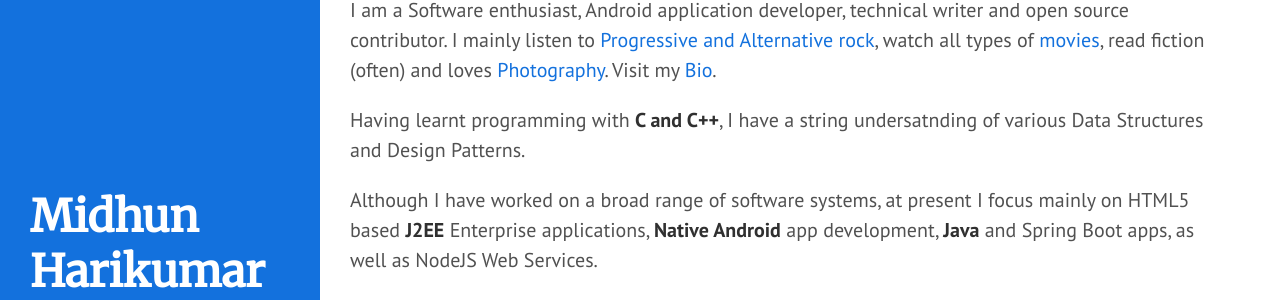
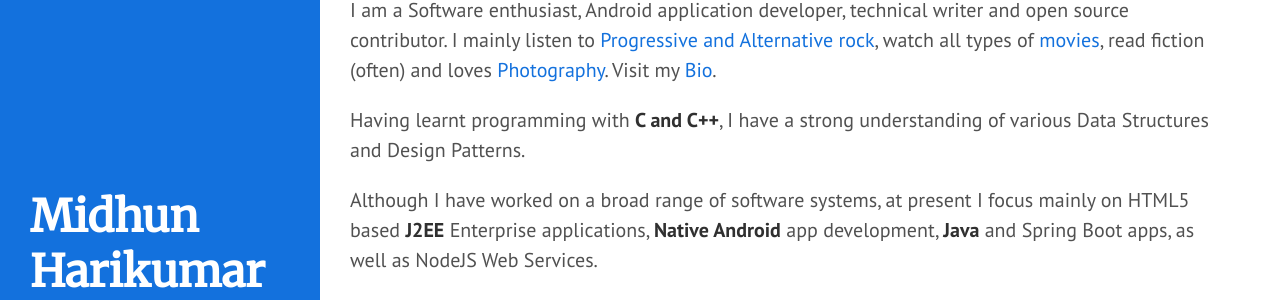
Before and after one commit to midhunhk/midhunhk.github.io, a Jekyll site: the page built from about.md, in a window 1280 px wide and 900 px high. Shown: the part 256-556 px from the top of the window. Built offline with Jekyll 4.4.1, drawn with Linux system fonts in a browser that asks for light colours.

Commit message:
Update about.md

```diff
--- a/about.md
+++ b/about.md
@@ -9,7 +9,7 @@
 
 I am a Software enthusiast, Android application developer, technical writer and open source contributor. I mainly listen to [Progressive and Alternative rock](https://open.spotify.com/user/ot6rqwy1bx1yfubp08uvx264k), watch all types of [movies](https://letterboxd.com/midhunhk/), read fiction (often) and loves [Photography](https://www.instagram.com/midhunhk). Visit my [Bio](https://midhunhk.github.io/bio/).
 
-Having learnt programming with **C and C++**, I have a string undersatnding of various Data Structures and Design Patterns.
+Having learnt programming with **C and C++**, I have a strong understanding of various Data Structures and Design Patterns.
 
 Although I have worked on a broad range of software systems, at present I focus mainly on HTML5 based **J2EE** Enterprise applications, **Native Android** app development, **Java**  and Spring Boot apps, as well as NodeJS Web Services.
 
```
